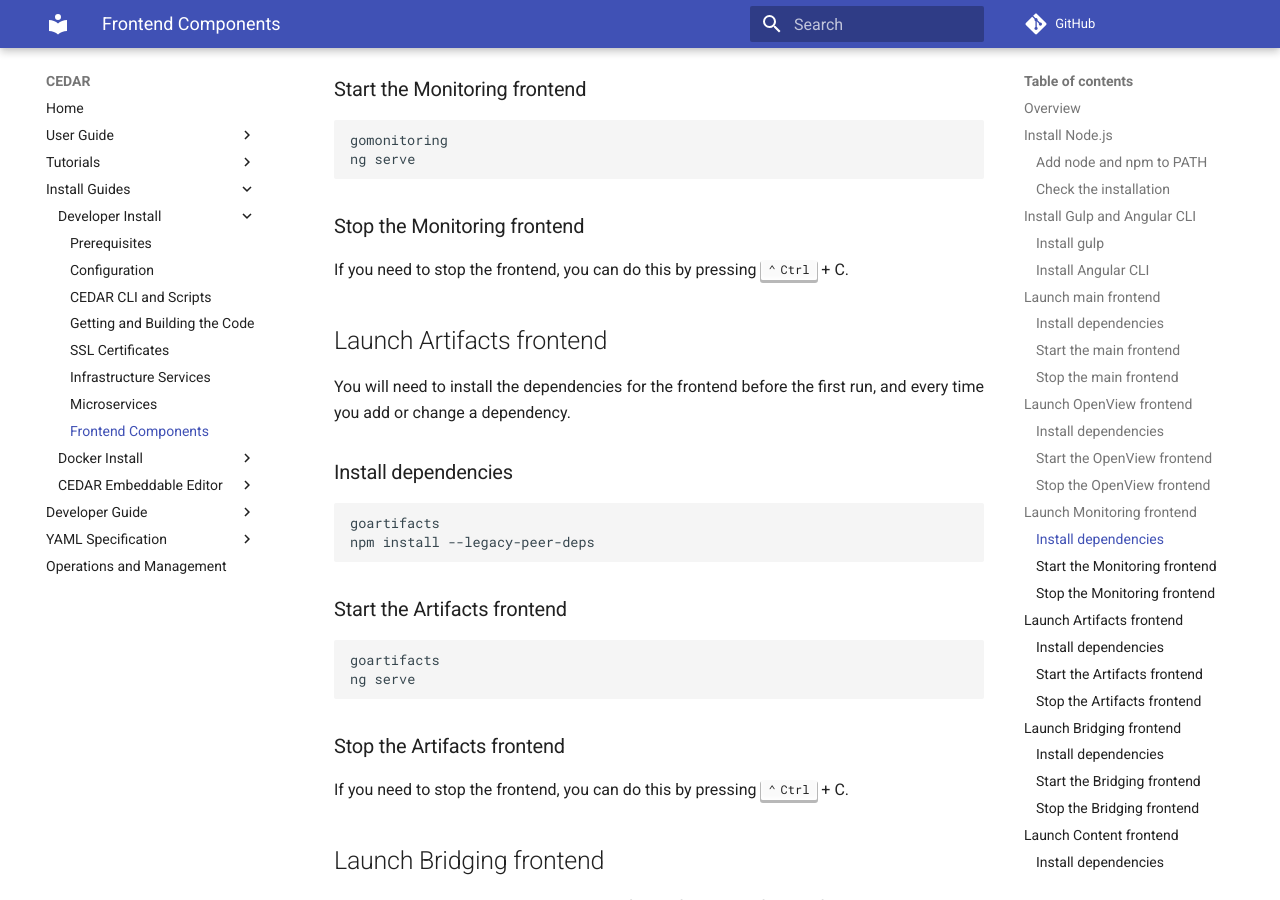
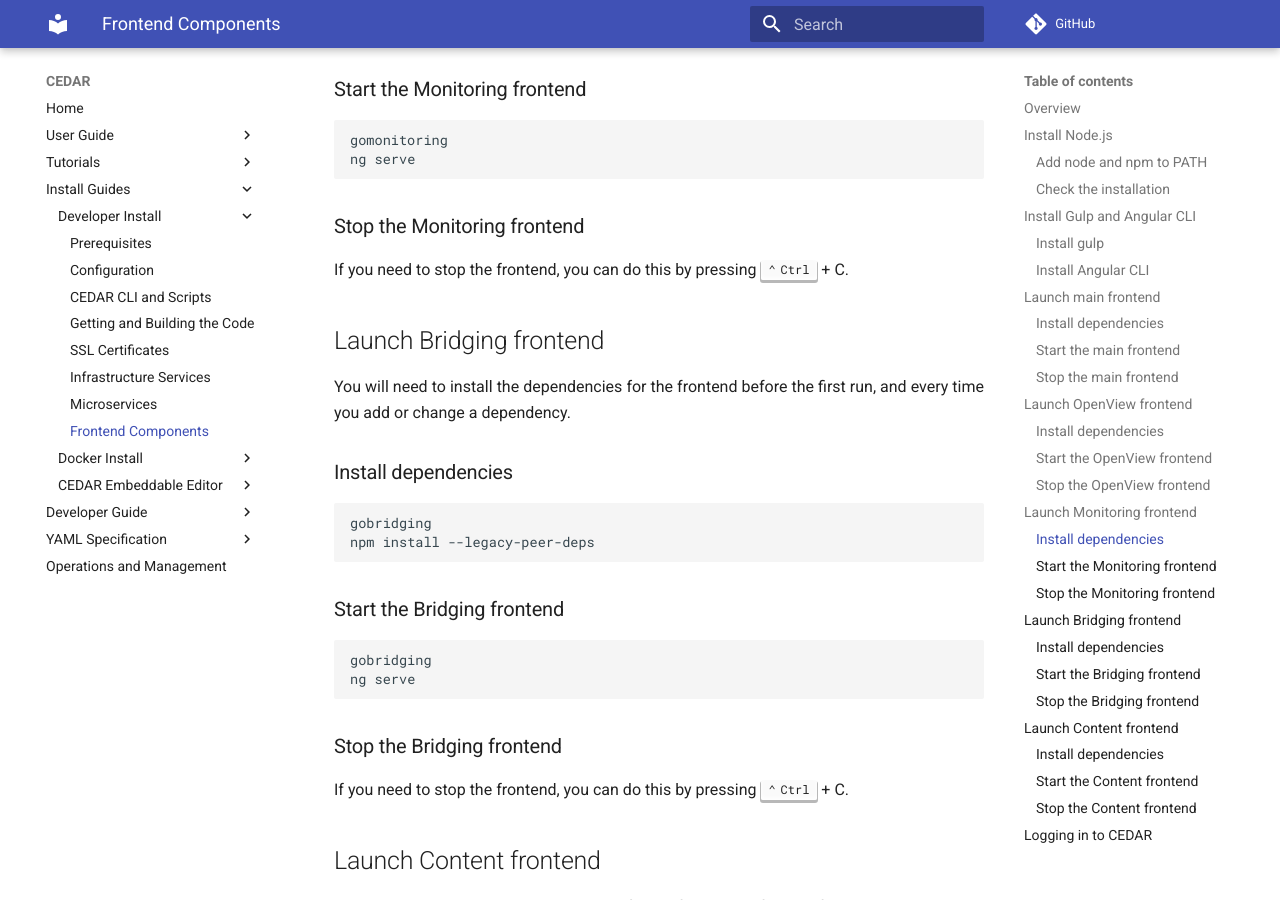
Before and after one commit to metadatacenter/cedar-mkdocs, an MkDocs documentation site: the page built from docs/install-developer/frontends.md, in a window 1280 px wide and 900 px high, scrolled down 3154 px. Built offline with MkDocs 1.6.1 and Material for MkDocs 9.7.7, drawn with Linux system fonts in a browser that asks for light colours; comment, search, counter and statistics services are not loaded.

Commit message:
Remove artifacts frontend documentation

````diff
--- a/docs/install-developer/frontends.md
+++ b/docs/install-developer/frontends.md
@@ -152,29 +152,6 @@
 
 If you need to stop the frontend, you can do this by pressing ++ctrl++ + C.
 
-## Launch Artifacts frontend
-
-You will need to install the dependencies for the frontend before the first run,
-and every time you add or change a dependency.
-
-### Install dependencies
-
-```sh
-goartifacts
-npm install --legacy-peer-deps
-```
-
-### Start the Artifacts frontend
-
-```sh
-goartifacts
-ng serve
-```
-
-### Stop the Artifacts frontend
-
-If you need to stop the frontend, you can do this by pressing ++ctrl++ + C.
-
 ## Launch Bridging frontend
 
 You will need to install the dependencies for the frontend before the first run,
````
Also changed, not shown: docs/install-developer/building-the-code.md (+1 -4 lines), docs/install-developer/configuration.md (+0 -4 lines), docs/install-developer/infrastructure-services.md (+0 -1 lines), docs/install-docker-eval/one-time-setup.md (+0 -2 lines).
